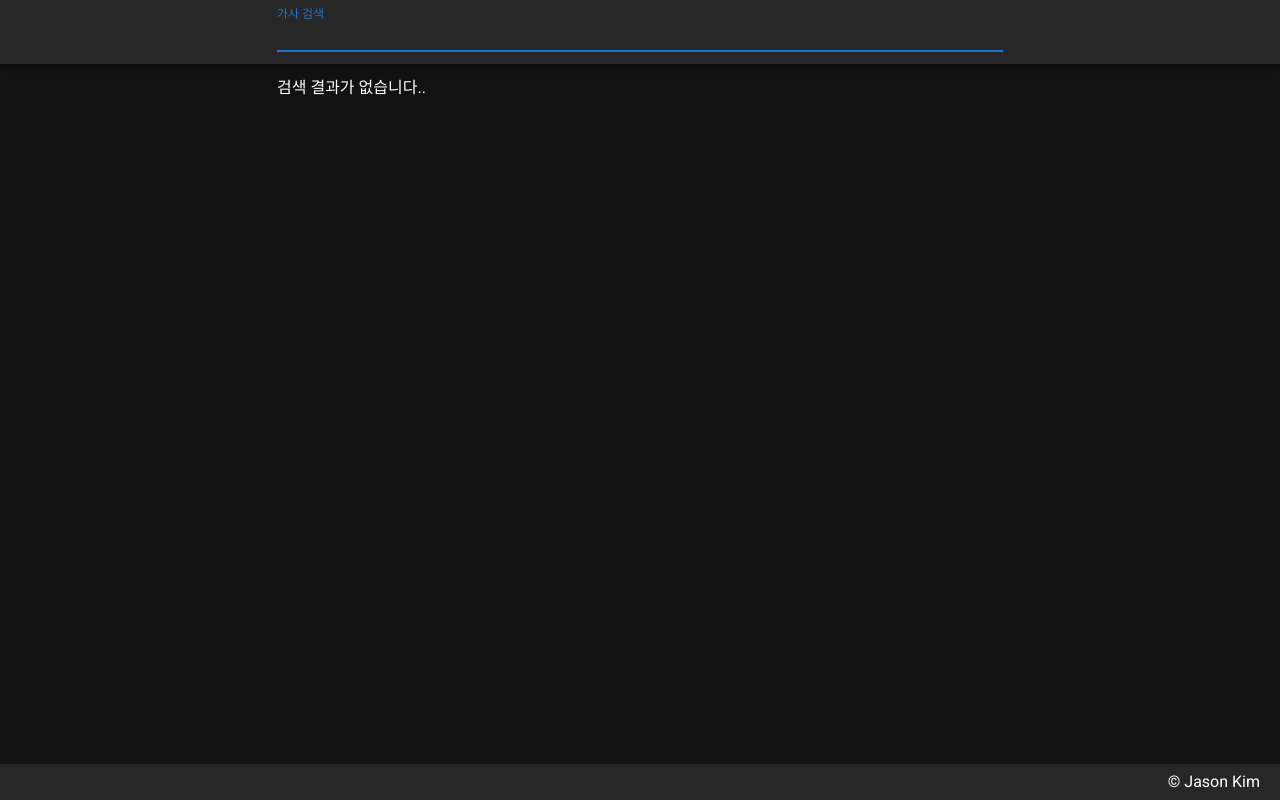
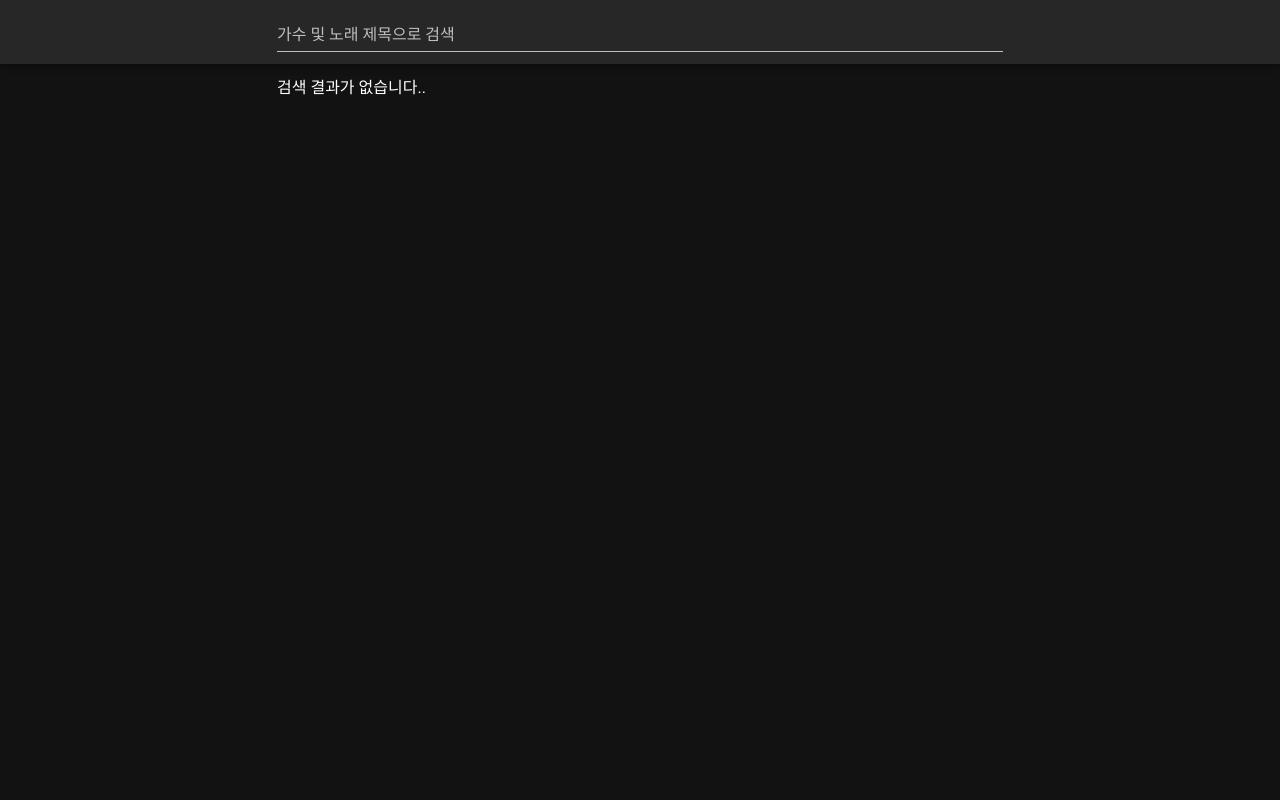
Before and after one commit to sunjae-kim/lyrics-viewer, a Nuxt app: page / in a window 1280 px wide. Built offline with nearby package versions, Linux system fonts and the light colour scheme.

Commit message:
Remove footer and diable autofocus on input

```diff
--- a/layouts/default.vue
+++ b/layouts/default.vue
@@ -1,19 +1,6 @@
 <template>
   <v-app v-cloak v-resize="onResize">
     <nuxt />
-    <v-footer class="text-center" fixed>
-      <v-spacer></v-spacer>
-      <v-tooltip v-model="showTooltip" top>
-        <template v-slot:activator="{ on }">
-          <div v-on="on">
-            <span @click="showTooltip = !showTooltip" class="mr-1"
-              >&copy; Jason Kim</span
-            >
-          </div>
-        </template>
-        <span>kimsj9484@gmail.com</span>
-      </v-tooltip>
-    </v-footer>
   </v-app>
 </template>
 
@@ -21,9 +8,6 @@
 import { mapActions } from 'vuex';
 
 export default {
-  data() {
-    return { showTooltip: false };
-  },
   methods: {
     ...mapActions({
       onResize: 'sizes/onResize',
@@ -42,7 +26,7 @@ export default {
 }
 @media (min-width: 768px) {
   .container {
-    width: 750px!important;
+    width: 750px !important;
   }
 }
 </style>
--- a/pages/index.vue
+++ b/pages/index.vue
@@ -1,16 +1,15 @@
 <template>
-  <v-container>
+  <v-container v-cloak>
     <v-app-bar fixed>
       <div style="width: 726px">
         <v-text-field
           class="mt-7"
           id="search-input"
-          label="가사 검색"
+          label="가수 및 노래 제목으로 검색"
           @input="onSearchInput"
           :value="query"
           :loading="loading"
           clearable
-          autofocus
         ></v-text-field>
       </div>
     </v-app-bar>
```
